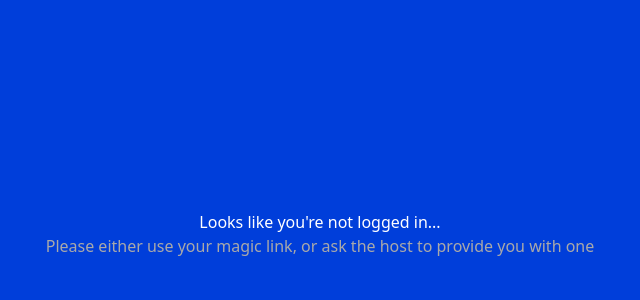
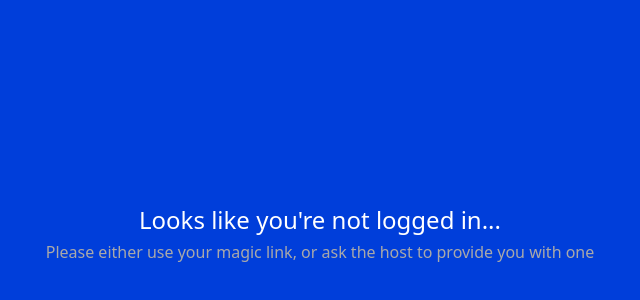
Before and after one commit to anytimesoon/eurovision-party, a SvelteKit app in the folder frontend/: page /login in a window 1280 px wide. Shown: the part 166-466 px from the top of the page, without its empty margins (320-960 px from the left). Built offline with nearby package versions, Linux system fonts and the light colour scheme.

Commit message:
add stylings for headers

```diff
--- a/frontend/src/app.css
+++ b/frontend/src/app.css
@@ -37,8 +37,21 @@
         @apply text-typography-paragraph
     }
 
-    h1, h2, h3, h4, h5, h6 {
+    h1, h2, h3, h4 {
         @apply text-typography-header
+    }
+
+    h1 {
+        @apply text-5xl pb-2
+    }
+    h2 {
+        @apply text-4xl pb-2
+    }
+    h3 {
+        @apply text-2xl pb-1
+    }
+    h4 {
+        @apply text-2xl
     }
 
     p {
```
